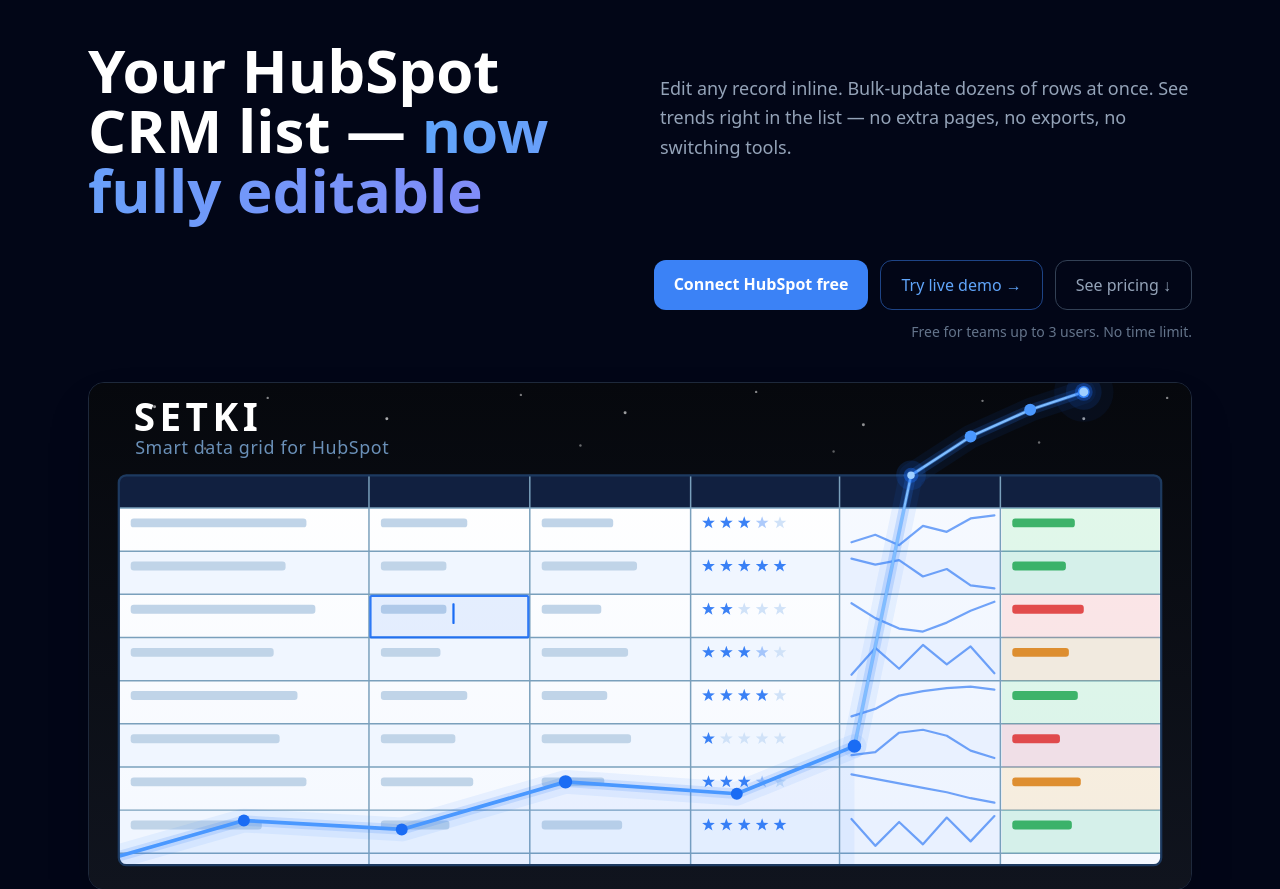
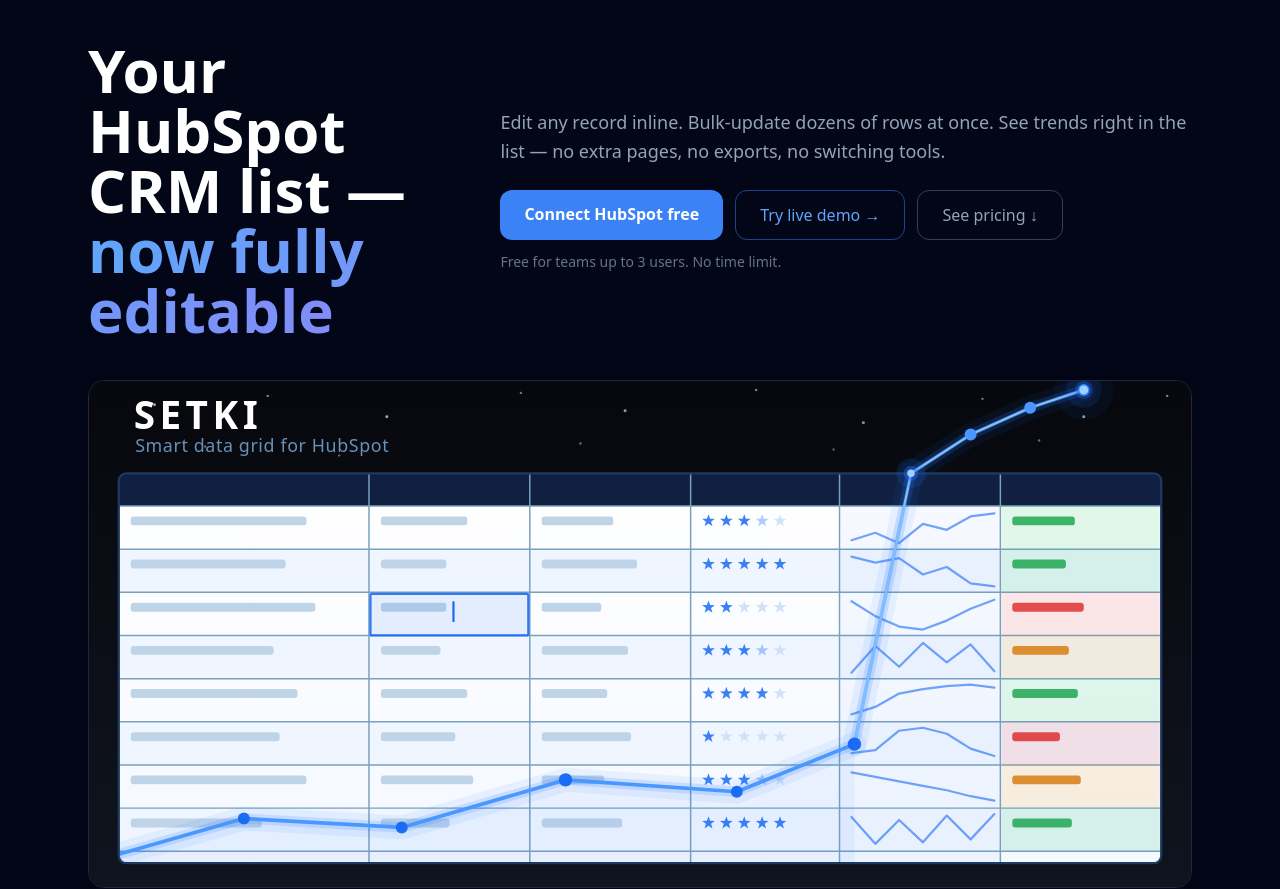
Before and after one commit to dzino/setki, a website: page hubspot.html in a window 1280 px wide. Shown: the top 889 px of the page. Drawn offline with nearby package versions, Linux system fonts and the light colour scheme.

Commit message:
fix(landing): вернуть CTA-кнопки на старое место, сузив первую колонку
Колонка заголовка сужена с 50% до 35% (grid-cols-[7fr_13fr]), кнопки вернулись под параграф в правую колонку.
Проверено headless-рендером: три кнопки помещаются в одну строку от ~1100px ширины и выше (обычный десктоп), на более узких экранах аккуратно переносятся.

```diff
--- a/hubspot.html
+++ b/hubspot.html
@@ -33,7 +33,7 @@
   <section id="demo" class="max-w-6xl mx-auto px-6 min-h-screen flex flex-col justify-center gap-10 py-10">
 
     <!-- Row 1: big text | small text + buttons -->
-    <div class="grid md:grid-cols-2 gap-10 items-center">
+    <div class="grid md:grid-cols-[7fr_13fr] gap-10 items-center">
       <h1 class="text-5xl md:text-6xl font-extrabold text-white leading-tight">
         <a href="/" class="hover:opacity-80 transition-opacity">
           Your HubSpot CRM list —
@@ -44,22 +44,19 @@
         <p class="text-lg text-slate-400 leading-relaxed mb-6">
           Edit any record inline. Bulk-update dozens of rows at once. See trends right in the list — no extra pages, no exports, no switching tools.
         </p>
-      </div>
-    </div>
-
-    <div>
-      <div class="flex flex-wrap md:flex-nowrap md:justify-end gap-3 mb-3">
-        <a href="https://setki.dev/hubspot-widget/" class="bg-blue-500 hover:bg-blue-400 text-white font-semibold px-5 py-3 rounded-xl transition-colors text-base cursor-pointer whitespace-nowrap">
+        <div class="flex flex-wrap gap-3 mb-3">
+          <a href="https://setki.dev/hubspot-widget/" class="bg-blue-500 hover:bg-blue-400 text-white font-semibold px-6 py-3 rounded-xl transition-colors text-base cursor-pointer whitespace-nowrap">
             Connect HubSpot free
           </a>
-        <a href="https://setki.dev/demo/" target="_blank" rel="noopener noreferrer" class="text-blue-400 hover:text-white font-medium px-5 py-3 rounded-xl border border-blue-500/50 hover:border-blue-500 transition-colors text-base whitespace-nowrap">
+          <a href="https://setki.dev/demo/" target="_blank" rel="noopener noreferrer" class="text-blue-400 hover:text-white font-medium px-6 py-3 rounded-xl border border-blue-500/50 hover:border-blue-500 transition-colors text-base whitespace-nowrap">
             Try live demo →
           </a>
-        <a href="#pricing" class="text-slate-400 hover:text-white font-medium px-5 py-3 rounded-xl border border-slate-700 hover:border-slate-500 transition-colors text-base whitespace-nowrap">
+          <a href="#pricing" class="text-slate-400 hover:text-white font-medium px-6 py-3 rounded-xl border border-slate-700 hover:border-slate-500 transition-colors text-base whitespace-nowrap">
             See pricing ↓
           </a>
         </div>
-      <p class="text-slate-500 text-sm md:text-right">Free for teams up to 3 users. No time limit.</p>
+        <p class="text-slate-500 text-sm">Free for teams up to 3 users. No time limit.</p>
+      </div>
     </div>
 
     <!-- Row 2: banner -->
```
Also changed, not shown: zoho.html (+7 -10 lines). Lines whose indentation alone changed are shown as unchanged.
